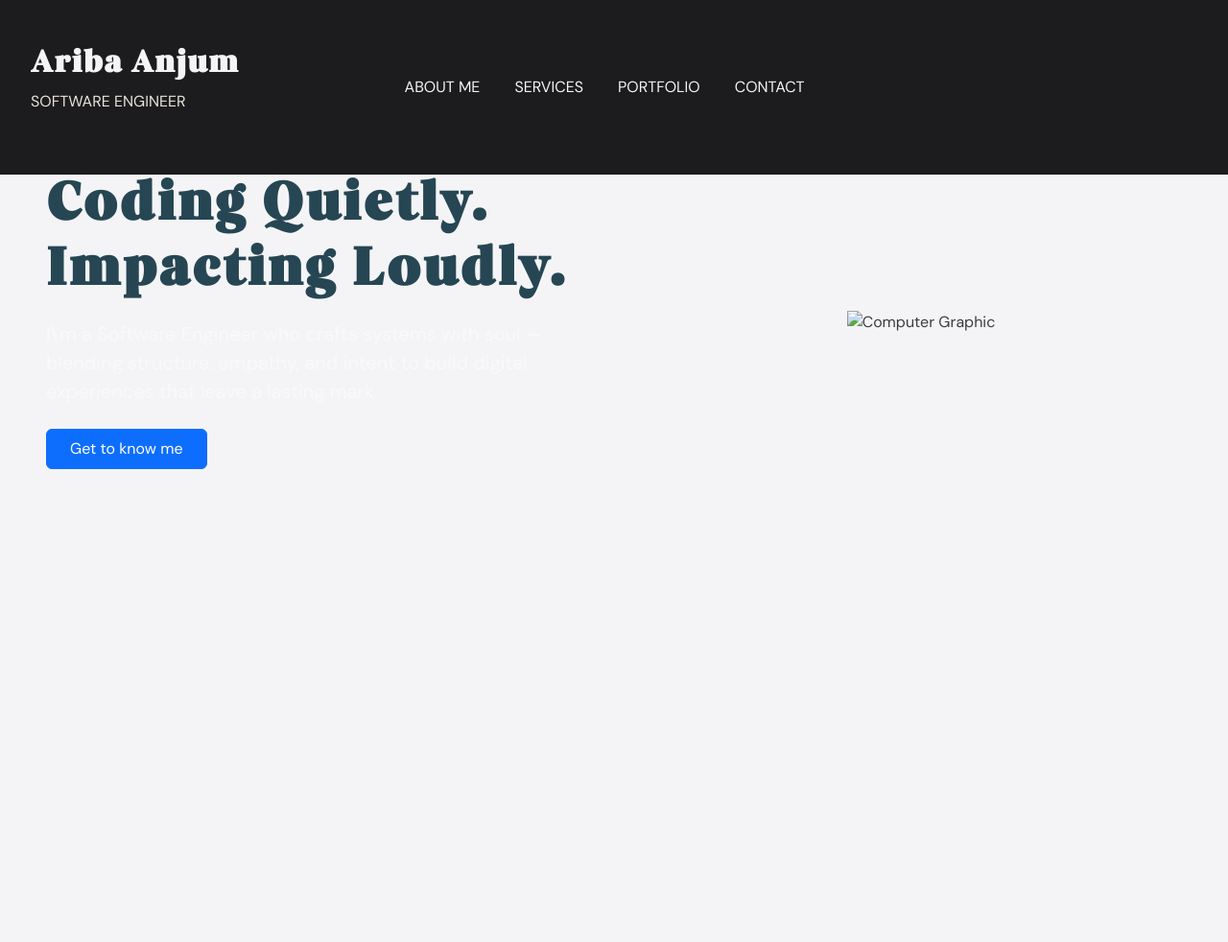
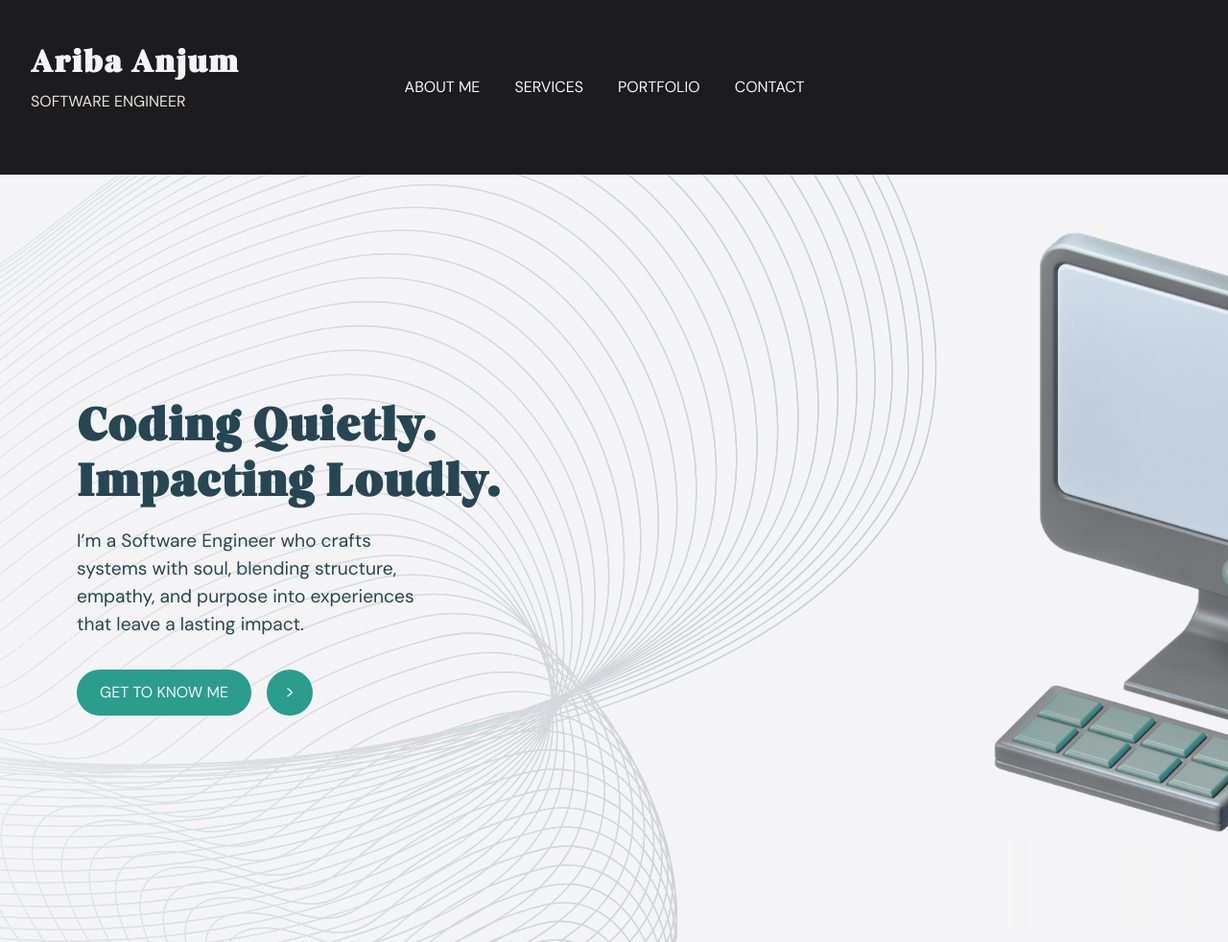
Before and after one commit to brunhild912/Ariba-Anjum-Portfolio, a plain HTML site: page index.html in a window 1280 px wide. Shown: the whole page at 96% size. Before the commit the page ends 800 px from the top, so only its background shows below. Drawn offline with Linux system fonts and the light colour scheme; a script that the page names is missing.

Commit message:
updated code

```diff
--- a/css/styles.css
+++ b/css/styles.css
@@ -88,8 +88,116 @@ h1, h2, h3, h4, h5, h6 {
 }
 
 .navbar-toggler-icon:hover {
-    background-color: #C9A66B; /* Muted Gold */
-    color: #1C1C1E; /* Charcoal Black */
+    background-color: #C9A66B;
+    color: #1C1C1E;
+}
+
+
+/********** MAIN CONTENT **************/
+.hero-section {
+  height: 100vh;
+  display: flex;
+  align-items: center;
+  justify-content: space-between;
+   background: url('../assets/images/hero-graphic.png') no-repeat center center;
+}
+
+.hero-image-container {
+  background-size: cover;
+  height: 100%;
+  display: flex;
+  flex-direction: column;
+  justify-content: center;
+  padding: 5rem 3rem;
+  color: #264653;
+  flex: 0 0 70%;
+  padding-left: 5rem;
+}
+
+.content-wrapper {
+  max-width: 60%;
+  width: 100%;
+}
+
+.hero-image {
+  max-width: 90%;
+  height: auto;
+  object-fit: contain;
+}
+
+/* Headline */
+.hero-image-container h1 {
+  font-family: 'Carelia', serif;
+  font-weight: bold;
+  font-size: 3rem;
+  line-height: 1.2;
+  letter-spacing: 1px;
+}
+
+/* Subheadline */
+.hero-image-container p {
+  font-size: 1.2rem;
+  font-family: 'DM Sans', sans-serif;
+  max-width: 80%;
+  color: #264653;
+}
+
+/* CTA Buttons Container */
+.cta-buttons {
+  display: flex;
+  align-items: center;
+  gap: 1rem;
+  margin-top: 2rem;
+}
+
+/* Main Button */
+.cta-main {
+  background-color: #2A9D8F;
+  color: #F4F4F6;
+  padding: 0.75rem 1.5rem;
+  border: none;
+  border-radius: 50px;
+  font-weight: 400;
+  font-size: 1rem;
+  text-transform: uppercase;
+  text-decoration: none;
+  transition: all 0.3s ease;
+}
+
+.cta-main:hover {
+  background-color: #C9A66B;
+  color: #1C1C1E;
+}
+
+/* Icon Button */
+.cta-icon {
+  background-color: #2A9D8F;
+  color: #F4F4F6;
+  border: none;
+  width: 48px;
+  height: 48px;
+  border-radius: 50%;
+  font-size: 1.2rem;
+  font-weight: 400;
+  transition: all 0.3s ease;
+  display: flex;
+  align-items: center;
+  justify-content: center;
+}
+
+.cta-icon:hover {
+  background-color: #C9A66B;
+  color: #1C1C1E;
+}
+
+.hero-image-container-right {
+  height: 100vh;
+  display: flex;
+  align-items: center;
+  justify-content: center;
+  background-color: yellow;
+  padding: 0;
+  overflow: hidden; /* Prevents scrollbars */
 }
 
 /* ========== Mobile Responsive ========== */
--- a/index.html
+++ b/index.html
@@ -52,19 +52,24 @@
     <div class="container-fluid h-100">
       <div class="row align-items-center h-100">
         <!-- Left Column -->
-        <div class="col-md-6 text-light px-5 text-left">
-          <h1 class="display-4 fw-bold">Coding Quietly. Impacting Loudly.</h1>
-          <p class="lead mt-3 mb-4">
-            I\'m a Software Engineer who crafts systems with soul — blending structure, empathy, and intent
-            to build digital experiences that leave a lasting mark.
-          </p>
-          <a href="#about-me" class="btn btn-primary px-4 py-2">Get to know me</a>
+        <div class="col-md-8 text-light text-left hero-image-container">
+             <div class="content-wrapper">
+<h1 class="display-4 fw-bold">Coding Quietly.<br>Impacting Loudly.</h1>
+        <p class="lead mt-3 mb-4">
+          I’m a Software Engineer who crafts systems with soul, blending structure, empathy, and purpose into experiences that leave a lasting impact.
+        </p>
+        <div class="cta-buttons">
+          <a href="#about-me" class="btn btn-primary cta-main">Get to know me</a>
+          <button class="btn cta-icon">&gt;</button>
         </div>
+             </div>
+
+      </div>
 
         <!-- Right Column (Image) -->
-        <div class="col-md-6 text-center">
-          <img src="assets/hero-graphic.svg" alt="Computer Graphic" class="img-fluid hero-image"/>
-        </div>
+       <!-- <div class="col-md-2 text-center hero-image-container-right">
+  <img src="assets/images/computer-graphic.png" alt="Computer Graphic" class="hero-image" />
+</div> -->
       </div>
     </div>
   </section>
```
Also changed, not shown: assets/images/computer-graphic.png (added), assets/images/hero-graphic.png (added), assets/images/hero-graphic.svg (added).
